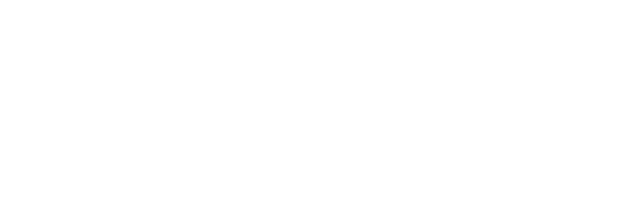
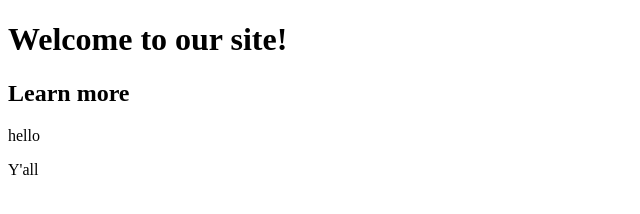
Before and after one commit to ishowsagar/learning_git, a plain HTML site: page index.html in a window 1280 px wide. Shown: the whole page, without its empty margins (0-640 px from the left). Drawn offline with Linux system fonts and the light colour scheme.

Commit message:
added main tag to the site

```diff
--- a/index.css
+++ b/index.css
@@ -5,3 +5,7 @@ body {
     margin: 0;
     padding: 1rem;
 }
+
+header {
+    background-color: antiquewhite;
+}
--- a/index.html
+++ b/index.html
@@ -1,11 +1,18 @@
 <!DOCTYPE html>
 <html lang="en">
-<head>
-    <meta charset="UTF-8">
-    <meta name="viewport" content="width=device-width, initial-scale=1.0">
+  <head>
+    <meta charset="UTF-8" />
+    <meta name="viewport" content="width=device-width, initial-scale=1.0" />
     <title>Document</title>
-</head>
-<body>
-
-</body>
+  </head>
+  <body>
+    <header>
+      <h1>Welcome to our site!</h1>
+      <h2>Learn more</h2>
+    </header>
+    <main>
+        <p>hello</p>
+        <p>Y'all</p>
+    </main>
+  </body>
 </html>
```
